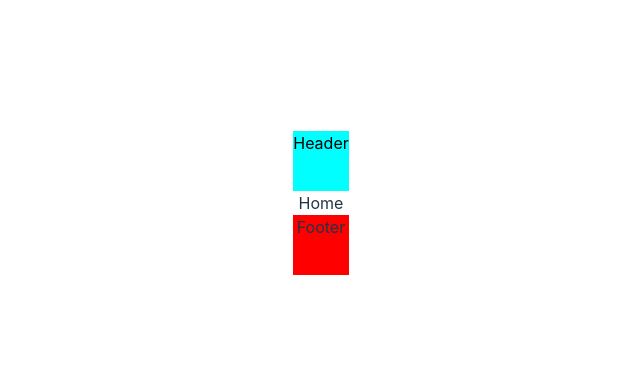
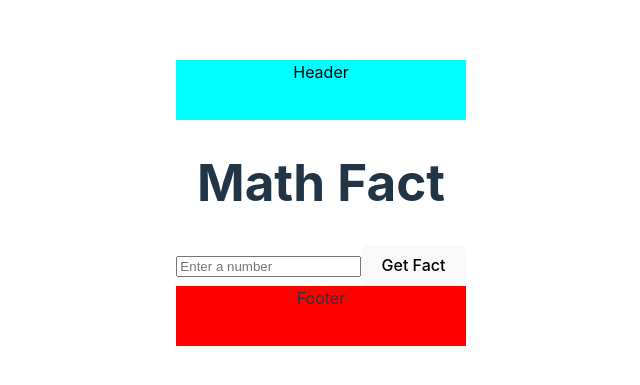
Before and after one commit to Adriantutuianu/project-practice-react, a React (Vite) app: page / in a window 1280 px wide. Shown: the part 197-582 px from the top of the page, without its empty margins (319-959 px from the left). Built offline with nearby package versions, Linux system fonts and the light colour scheme; no server answers.

Commit message:
Added input value to get math fact

```diff
--- a/src/compoents/home/Home.jsx
+++ b/src/compoents/home/Home.jsx
@@ -1,36 +1,61 @@
-import "./home.css";
-import React, { useEffect } from "react";
+import React, { useState } from "react";
 import axios from "axios";
 
 const Home = () => {
-  useEffect(() => {
-    const fetchData = async () => {
+  const [number, setNumber] = useState(""); // State to hold the user-entered number
+  const [fact, setFact] = useState(""); // State to hold the fetched fact
+  const [isLoading, setIsLoading] = useState(false); // State to track loading state
+
+  const fetchFact = async () => {
+    if (!number.trim()) {
+      alert("Please enter a valid number.");
+      return;
+    }
+
+    setIsLoading(true); // Set loading state to true
+
     const options = {
       method: "GET",
-        url: "https://numbersapi.p.rapidapi.com/100/math",
+      url: `https://numbersapi.p.rapidapi.com/${number}/math`,
       params: {
         fragment: "true",
         json: "true",
       },
       headers: {
-          "X-RapidAPI-Key":
-            "331e31b9e6msh309144b3b69a4c8p1e50aajsn05414db71f6f",
+        "X-RapidAPI-Key": "331e31b9e6msh309144b3b69a4c8p1e50aajsn05414db71f6f",
         "X-RapidAPI-Host": "numbersapi.p.rapidapi.com",
       },
     };
 
     try {
       const response = await axios.request(options);
-        console.log(response.data);
+      setFact(response.data.text); // Update state with the fetched fact
     } catch (error) {
       console.error(error);
+      alert("Failed to fetch data. Please try again.");
+    } finally {
+      setIsLoading(false); // Set loading state back to false
     }
   };
 
-    fetchData(); // Call the async function to fetch data when the component mounts
-  }, []); // Empty dependency array means this effect runs once after the first render
+  const handleInputChange = (event) => {
+    setNumber(event.target.value); // Update the number state as user types
+  };
 
-  return <div>Home</div>;
+  return (
+    <div>
+      <h1>Math Fact</h1>
+      <input
+        type="number"
+        value={number}
+        onChange={handleInputChange}
+        placeholder="Enter a number"
+      />
+      <button onClick={fetchFact}>Get Fact</button>
+
+      {isLoading ? <p>Loading...</p> : fact ? <p>{fact}</p> : null}
+    </div>
+  );
 };
 
 export default Home;
```
Lines whose indentation alone changed are shown as unchanged.
